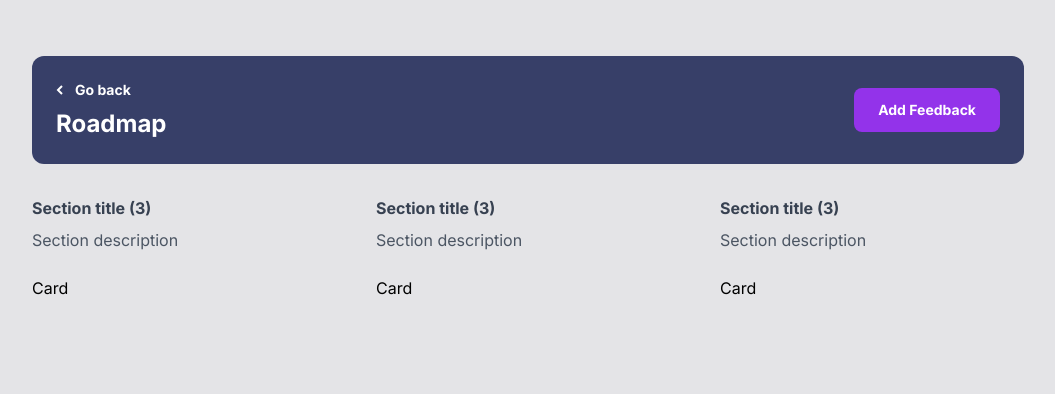
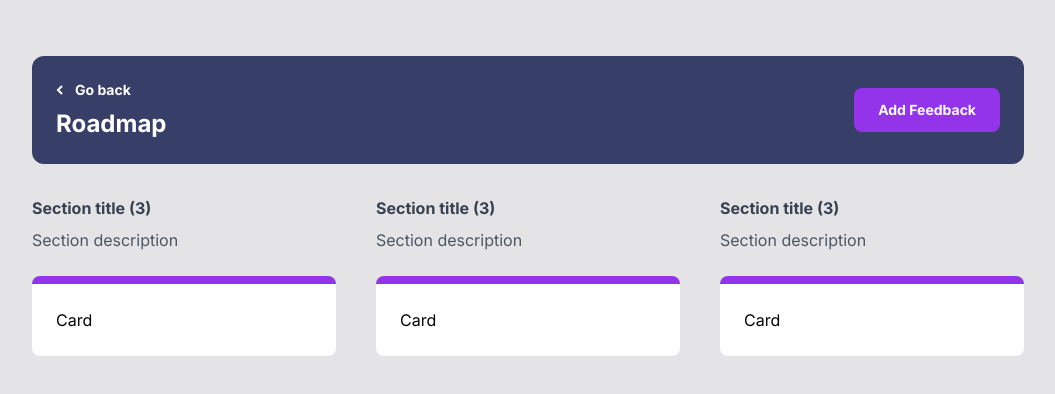
Before and after one commit to katsuragawaa/feedback-hub, a Vue app: page /roadmap in a window 1280 px wide. Shown: the top 394 px of the page, without its empty margins (112-1167 px from the left). Built offline with nearby package versions, Linux system fonts and the light colour scheme; no server answers.

Commit message:
Create card component

```diff
--- a/src/components/roadmap-column/RoadmapColumn.vue
+++ b/src/components/roadmap-column/RoadmapColumn.vue
@@ -1,3 +1,7 @@
+<script setup lang="ts">
+import RoadmapFeedbackCard from './RoadmapFeedbackCard.vue';
+</script>
+
 <template>
   <div class="flex flex-col w-full">
     <div class="flex flex-col">
@@ -5,7 +9,7 @@
       <div class="text-gray-600 mb-6">Section description</div>
     </div>
     <div class="flex flex-col">
-      <div>Card</div>
+      <RoadmapFeedbackCard />
     </div>
   </div>
 </template>
--- /dev/null
+++ b/src/components/roadmap-column/RoadmapFeedbackCard.vue
@@ -0,0 +1,6 @@
+<template>
+  <div class="w-full h-2 bg-purple-600 rounded-t-lg"></div>
+  <div class="p-6 mb-4 bg-white rounded-b-lg flex flex-col">
+    Card
+  </div>
+</template>
```
